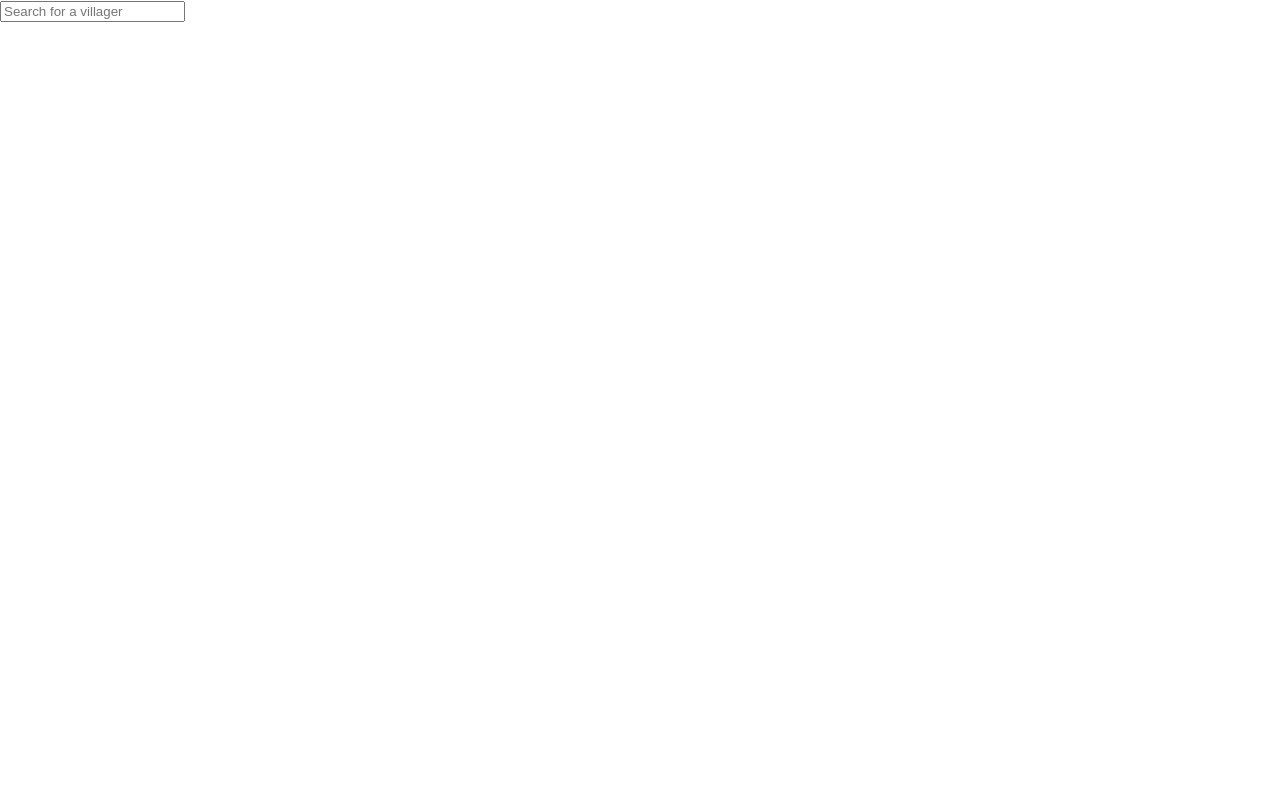
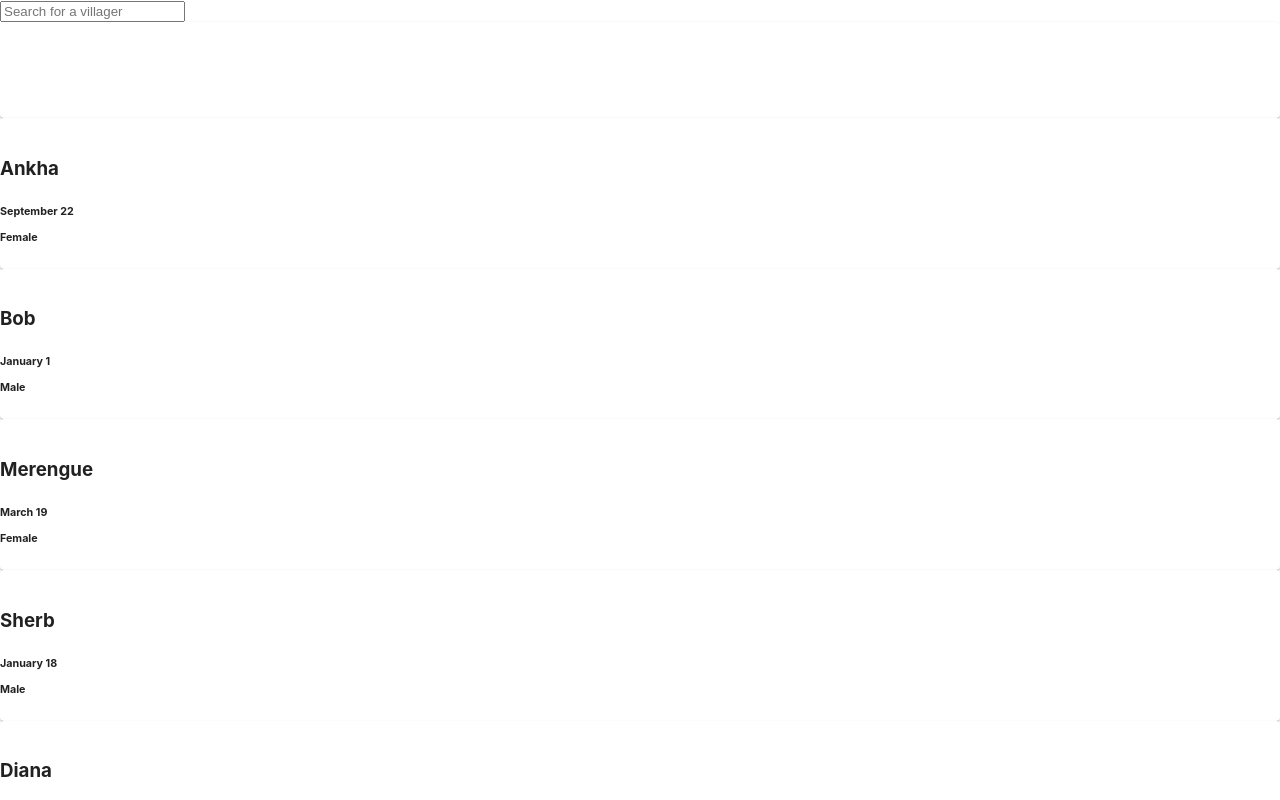
Before and after one commit to Adreena02/capstone_frontend, a React (Create React App) app: page / in a window 1280 px wide. Shown: the top 800 px of the page. Built offline with nearby package versions, Linux system fonts and the light colour scheme; data requests are answered from the project's data file.

Commit message:
get requests work fine except pics aren't loading however search works

```diff
--- a/src/Homepage.js
+++ b/src/Homepage.js
@@ -2,12 +2,34 @@
 import NavBar from './NavBar'
 import VillagerContainer from './VillagerContainer'
 import Profile from './Profile'
+import { useState, useEffect } from 'react'
 
 function Homepage() {
+    const [villagers, setVillagers] = useState([])
+    const [search, setSearch] = useState("")
+
+    useEffect(() => {
+        fetch('http://localhost:3000/villagers')
+        .then(res => res.json())
+        .then(data => setVillagers(data))
+    }, [])
+
+
+    function handleSearch(e){
+        setSearch(e.target.value)
+    }
+
+    const filterVillagers = villagers.filter(villager => {
+        return (villager.name.toLowerCase().includes(search.toLowerCase()))
+        ||
+        (villager.species.toLowerCase().includes(search.toLowerCase()))
+    })
+
+    // console.log(villagers)
     return(
         <div>
-        <NavBar />
-        <VillagerContainer />
+        <NavBar handleSearch={handleSearch}/>
+        <VillagerContainer filterVillagers={filterVillagers}/>
         <Profile />
         </div>
 
--- a/src/NavBar.js
+++ b/src/NavBar.js
@@ -3,13 +3,7 @@ import Search from './Search'
 import Header from './Header'
 import {useState} from 'react'
 
-function NavBar() {
-
-    const [search, setSearch] = useState("")
-
-    function handleSearch(e){
-        setSearch(e.target.value)
-    }
+function NavBar({handleSearch}) {
 
     return(
         <div className="NavBar">
--- a/src/VillagerCards.js
+++ b/src/VillagerCards.js
@@ -1,15 +1,18 @@
 import Villagers from './Villagers'
 
-function VillagerCards({villagers}) {
+function VillagerCards({filterVillagers}) {
 
-    const villagerArray = villagers.map((villager) => {
+    const villagerArray = filterVillagers.map((filterVillager) => {
         return(
             <Villagers
-                key = {villager.id}
-                {...villager}
+                key = {filterVillager.id}
+
+                {...filterVillager}
             />
         )
     })
+
+    // console.log(villagerArray)
 
     return(
         <div>
--- a/src/VillagerContainer.js
+++ b/src/VillagerContainer.js
@@ -2,19 +2,12 @@ import UserVillagers from './UserVillagers'
 import VillagerCards from './VillagerCards'
 import {useEffect, useState} from 'react'
 
-function VillagerContainer() {
-    const [villagers, setVillagers] = useState([])
+function VillagerContainer({filterVillagers}) {
 
-    useEffect(() => {
-        fetch('http://localhost:3000/villagers')
-        .then(res => res.json())
-        .then(data => setVillagers(data))
-    }, [])
-    console.log(setVillagers)
     return(
         <div>
             <UserVillagers />
-            <VillagerCards villagers={villagers}/>
+            <VillagerCards filterVillagers={filterVillagers}/>
         </div>
 
 
--- a/src/Villagers.js
+++ b/src/Villagers.js
@@ -1,10 +1,20 @@
 import {Card} from '@material-ui/core'
 
-function Villagers() {
+function Villagers(props) {
+
+    const {name, species, birthday, img_url, gender, id} = props
+
     return(
-        <div>
+        <Card className="card">
+            <div>
+                <img src={img_url} alt=''/>
+                <br/>
+                <h3>{name}</h3>
+                <h6>{birthday} <br/> {species} <br/> {gender}</h6>
 
-        </div>
+           </div>
+        </Card>
+
     )
 }
 
```
